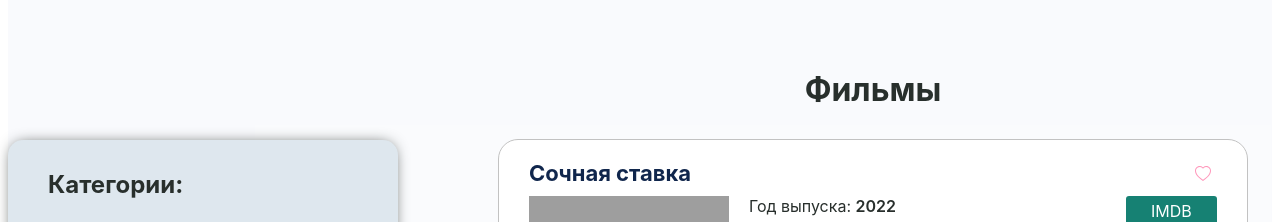
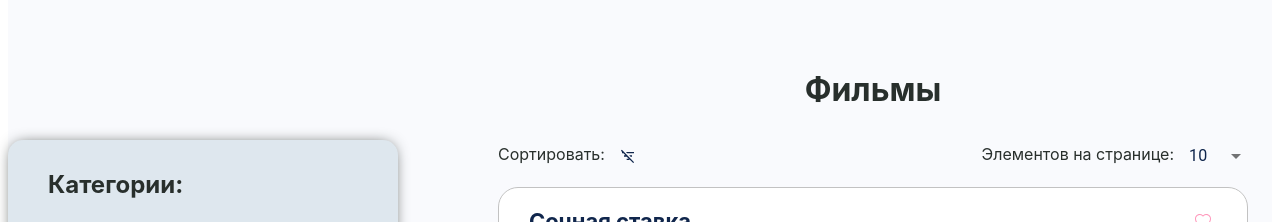
Before and after one commit to MyOwnWorstEnemy-remix/CoolNews, a React (Vite) app: page /movie in a window 1280 px wide. Shown: the part 130-352 px from the top of the page. Built offline with nearby package versions, Linux system fonts and the light colour scheme; data requests are answered from the project's data file; grey boxes are pictures that could not be loaded.

Commit message:
Film control (elements on page/filter)

```diff
--- a/package.json
+++ b/package.json
@@ -12,6 +12,7 @@
   "dependencies": {
     "@emotion/react": "^11.14.0",
     "@emotion/styled": "^11.14.0",
+    "@mui/icons-material": "^7.0.2",
     "@mui/material": "^7.0.2",
     "@reduxjs/toolkit": "^2.6.1",
     "axios": "^1.7.9",
--- a/src/components/blocks/movie-list/movie-list.tsx
+++ b/src/components/blocks/movie-list/movie-list.tsx
@@ -1,6 +1,6 @@
 import { useEffect, useState } from "react";
 import { useFetchFavourite } from "../../../custom-hooks/hooks";
-import { Section, List, Title } from "./styles";
+import { Section, List } from "./styles";
 import { Film, CurrentMovieCategory } from "../../../types/types";
 import MovieCard from "../../ui/movie-card/movie-card";
 
@@ -59,7 +59,6 @@ function MovieList({currentCategory} : {currentCategory: CurrentMovieCategory})
 
     return (
         <Section>
-            <Title>Фильмы</Title>
             <List>
                 {movies.length > 0 ? movies.map((movie) =>
                     <li key={movie.id}>
--- a/src/components/blocks/movie-list/styles.tsx
+++ b/src/components/blocks/movie-list/styles.tsx
@@ -12,10 +12,3 @@ export const List = styled.ul`
     flex-direction: column;
     gap: 25px;
 `
-
-export const Title = styled.h1`
-    font-size: 32px;
-    text-align: center;
-    margin: 0;
-    margin-bottom: 30px;
-`
--- a/src/components/pages/movie-page/movie-page.tsx
+++ b/src/components/pages/movie-page/movie-page.tsx
@@ -3,8 +3,11 @@ import Footer from "../../../layout/footer/footer";
 import Header from "../../../layout/header/header";
 import MovieCategory from "../../blocks/movie-category/movie-category";
 import MovieList from "../../blocks/movie-list/movie-list";
-import { Main } from "./styles";
+import CustomSmallSelect from "../../ui/custom-small-select/custom-small-select";
+import { Main, Title, Control } from "./styles";
 import { MovieDescription, CurrentMovieCategory } from "../../../types/types";
+import { MdFilterListOff } from "react-icons/md";
+import { LuArrowUpWideNarrow, LuArrowDownWideNarrow, LuArrowDownAZ, LuCalendarArrowDown } from "react-icons/lu";
 
 const categories = {
   filmType: [
@@ -36,15 +39,81 @@ const categories = {
   ]
 } as MovieDescription;
 
+const sortingList = [
+  {
+    "id": 0,
+    "value": "none",
+    "text": "Не сортировать",
+    "icon": MdFilterListOff,
+  },
+  {
+    "id": 1,
+    "value": "rating-down",
+    "text": "Спаданию рейтинга",
+    "icon": LuArrowDownWideNarrow,
+  },
+  {
+    "id": 2,
+    "value": "rating-up",
+    "text": "Возрастанию рейтинга",
+    "icon": LuArrowUpWideNarrow,
+  },
+  {
+    "id": 3,
+    "value": "alphabet",
+    "text": "Алфавиту",
+    "icon": LuArrowDownAZ,
+  },
+  {
+    "id": 4,
+    "value": "date",
+    "text": "Новизне",
+    "icon": LuCalendarArrowDown,
+  },
+];
+
+const elementsOnPageList = [
+  {
+    "id": 0,
+    "value": "10",
+    "text": "10",
+  },
+  {
+    "id": 1,
+    "value": "30",
+    "text": "30",
+  },
+  {
+    "id": 2,
+    "value": "50",
+    "text": "50",
+  },
+];
+
 function MoviePage() {
   const [currentCategory, setCurrentCategoties] = useState<CurrentMovieCategory>({filmType: "all", rating: [0, 10], genres: {"list": [], all: true}, countries: {"list": [], all: true}});
+  const [sort, setSort] = useState<string>("none");
+  const [elementsOnPage, setElementsOnPage] = useState<string>("10");
 
   return (
     <>
       <Header />
       <Main>
         <MovieCategory categories={categories} currentCategory={currentCategory} setCategory={setCurrentCategoties} />
-        <MovieList currentCategory={currentCategory} />
+        <div>
+          <Title>Фильмы</Title>
+          <Control>
+            <div>
+              <p>Сортировать:</p>
+              <CustomSmallSelect list={sortingList} value={sort} setValue={setSort} minWidth={250} displayIcon={true}/>
+            </div>
+            <div>
+              <p>Элементов на странице:</p>
+              <CustomSmallSelect list={elementsOnPageList} value={elementsOnPage} setValue={setElementsOnPage} minWidth={50}/>
+            </div>
+          </Control>
+          <MovieList currentCategory={currentCategory} />
+        </div>
       </Main>
       <Footer />
     </>
--- a/src/components/pages/movie-page/styles.tsx
+++ b/src/components/pages/movie-page/styles.tsx
@@ -8,3 +8,25 @@ export const Main = styled.main`
     display: flex;
     gap: 100px;
 `
+
+export const Title = styled.h1`
+    font-size: 32px;
+    text-align: center;
+    margin: 0;
+    margin-bottom: 30px;
+`
+
+export const Control = styled.div`
+    display: flex;
+    justify-content: space-between;
+    margin-bottom: 15px;
+
+    p {
+        margin: 0;
+        padding: 5px 0;
+    }
+
+    div {
+        display: flex;
+    }
+`
--- /dev/null
+++ b/src/components/ui/custom-small-select/custom-small-select.tsx
@@ -0,0 +1,106 @@
+import { menuClasses } from "@mui/material/Menu";
+import MenuItem from '@mui/material/MenuItem';
+import FormControl from '@mui/material/FormControl';
+import Select, { selectClasses, SelectChangeEvent } from '@mui/material/Select';
+import { IconType } from "react-icons/lib";
+
+const SelectProps = {
+    anchorOrigin: {
+        vertical: "bottom" as 'bottom',
+        horizontal: "left" as 'left',
+    },
+    transformOrigin: {
+        vertical: "top" as 'top',
+        horizontal: "left" as 'left',
+    },
+    sx: {
+        marginBlock: "0.5rem",
+        [`& .${menuClasses.paper}`]: {
+            borderRadius: "12px",
+        },
+        [`& .${menuClasses.list}`]: {
+            paddingTop: 0,
+            paddingBottom: 0,
+            background: "white",
+            "& li": {
+            paddingTop: "12px",
+            paddingBottom: "12px",
+            display: "flex",
+            justifyContent: "space-between",
+            },
+            "& li p": {
+            margin: "0px",
+            },
+            "& li:hover": {
+            background: "#d8e4f8",
+            },
+            "& li.Mui-selected": {
+            color: "white",
+            background: "#10264c",
+            },
+            "& li.Mui-selected:hover": {
+            background: "#10264c",
+            },
+        },
+    },
+}
+
+type ListType = {
+    id: number,
+    value: string,
+    text: string,
+    icon?: IconType,
+}
+
+function CustomSmallSelect ({list, value, setValue, minWidth, displayIcon = false} : {list: ListType[], value: string, setValue: (value: string) => void, minWidth: number, displayIcon?: boolean}) {
+    const handleChange = (event: SelectChangeEvent) => {
+        setValue(event.target.value);
+    }
+
+    return <>
+        <FormControl>
+            <Select
+                id="select-small"
+                value={value}
+                variant="standard"
+                disableUnderline
+                onChange={handleChange}
+                MenuProps={SelectProps}
+                sx = {{
+                    minWidth: minWidth,
+                    [`& .${selectClasses.select}`]: {
+                        width: 35,
+                        color: "#10264c",
+                        borderRadius: "12px",
+                        paddingLeft: "15px",
+                        paddingRight: "24px",
+                        paddingTop: "5px",
+                        paddingBottom: "5px",
+                        display: "flex",
+                        alignItems: "center",
+                        "&:focus": {
+                            borderRadius: "12px",
+                            borderColor: "#104a9d",
+                        },
+                    },
+                    [`& .${selectClasses.select} p`]: {
+                        display: displayIcon ? "none" : "inline",
+                        padding: 0,
+                    },
+                    [`& .${selectClasses.icon}`]: {
+                        display: displayIcon ? "none" : "block",
+                    },
+                }}
+            >
+                {list.map((category) => (
+                    <MenuItem key={category.id} value={category.value}>
+                        <p>{category.text}</p>
+                        {category.icon ? <category.icon /> : null}
+                    </MenuItem>
+                ))}
+            </Select>
+        </FormControl>
+    </>
+}
+
+export default CustomSmallSelect;
```
Also changed, not shown: 1 other file (tests, documents, lock files or other folders).
